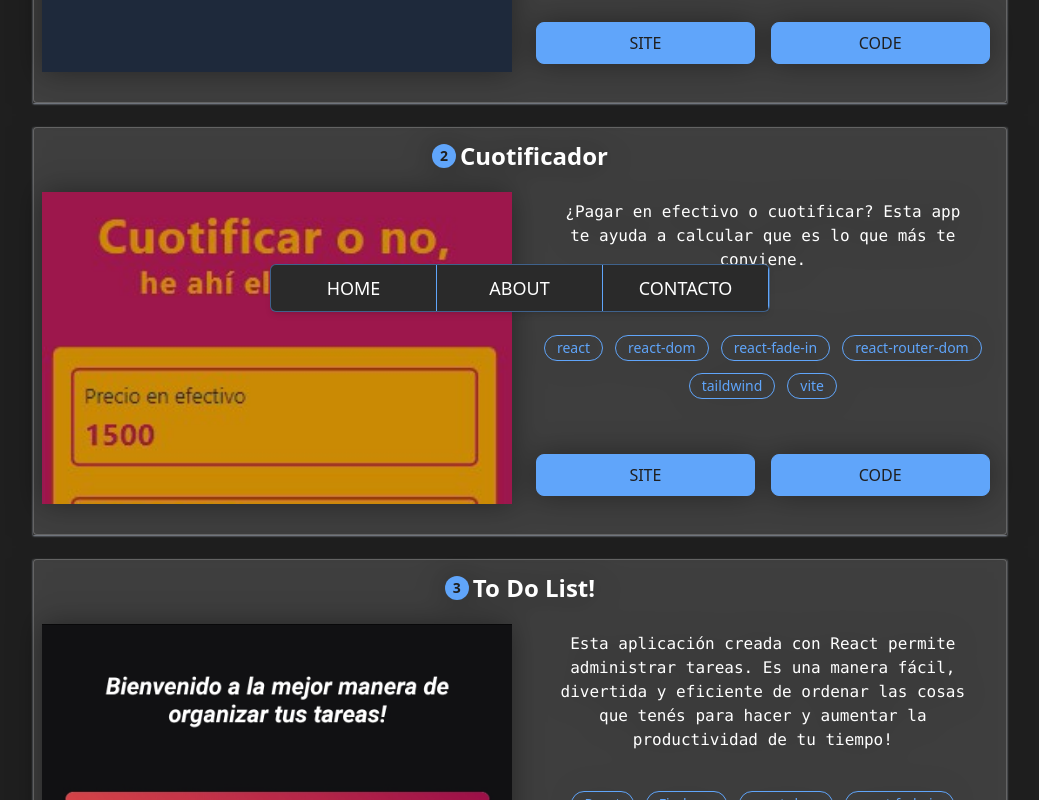
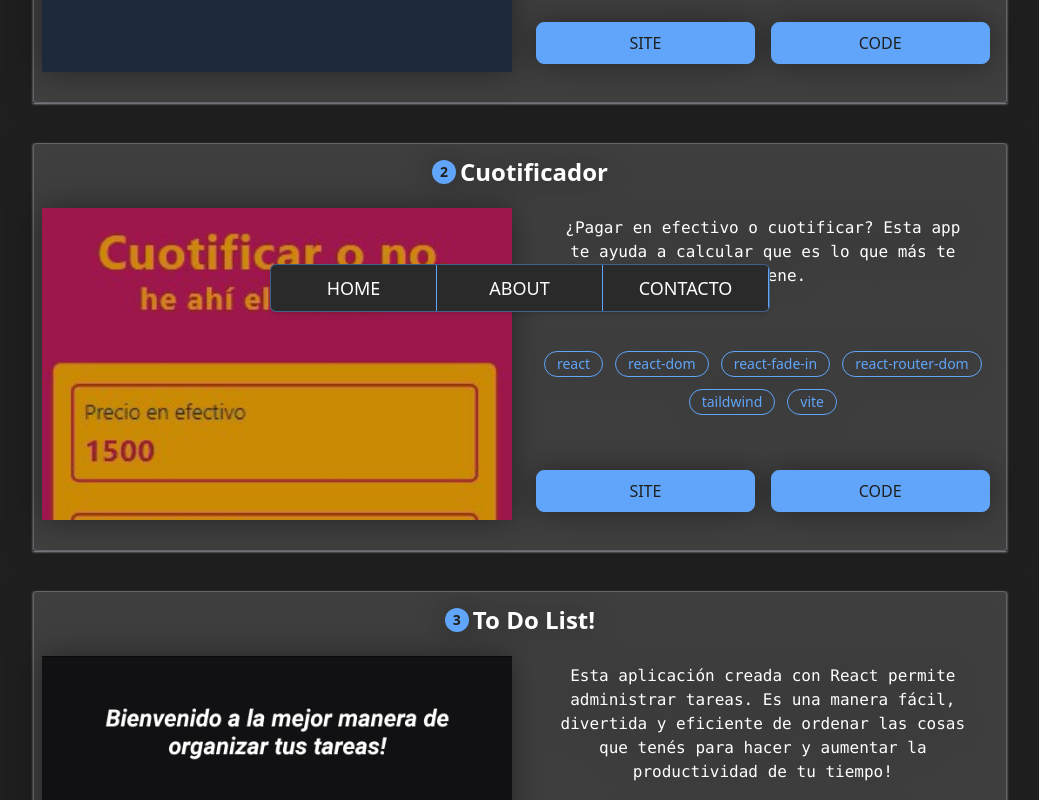
Before and after one commit to fedeferrelli/portfolio2, a React (Vite) app: page /portafolio in a window 1280 px wide. Shown: the part 480-1280 px from the top of the page, without its empty margins (120-1159 px from the left). Built offline with nearby package versions, Linux system fonts and the light colour scheme.

Commit message:
Restyle showproject component 2

```diff
--- a/src/Components/Portfolio/ShowProject.jsx
+++ b/src/Components/Portfolio/ShowProject.jsx
@@ -19,7 +19,7 @@ function ShowProject({ project, index, language='esp' }) {
   const [showDescription, setShowDescription] = useState(false)
 
   return (
-    <div className="m-auto sm:w-10/12 w-full mb-6 rounded-xs shadow-sm shadow-gray-400 bg-secondary/20 sm:bg-secondary/10">
+    <div className="m-auto sm:w-10/12 w-full mb-10 rounded-xs shadow-sm shadow-gray-400 bg-secondary/20 sm:bg-secondary/10">
       <Fade
 
 
```
